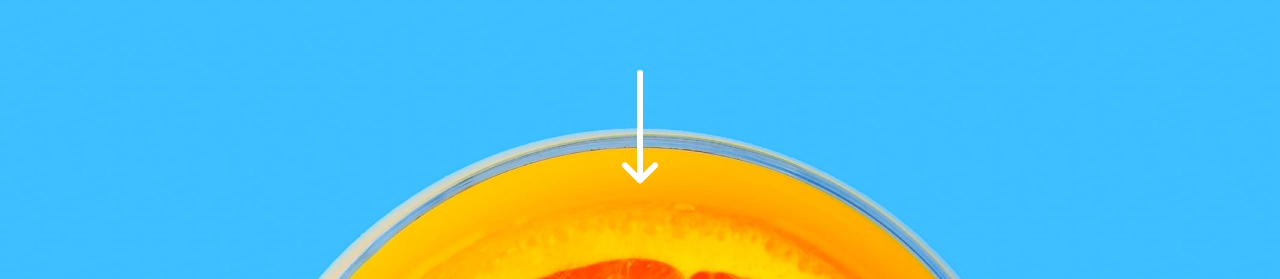
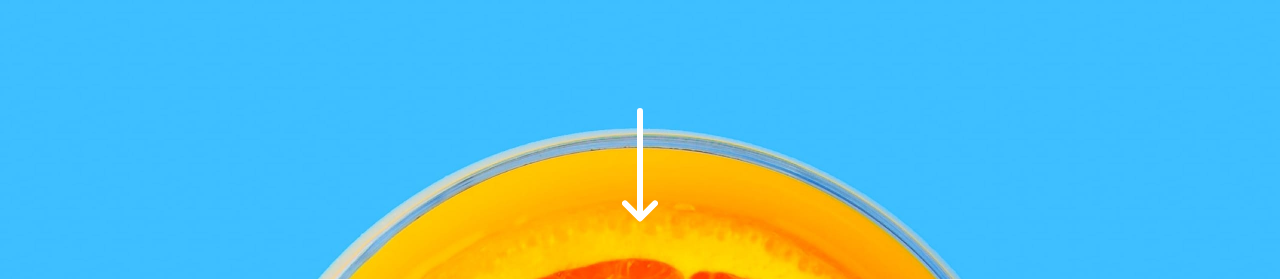
Before and after one commit to meyoh-23/sunnyhills-landing-page, a React (Create React App) app: page / in a window 1280 px wide. Shown: the part 284-563 px from the top of the page. Built offline with nearby package versions, Linux system fonts and the light colour scheme.

Commit message:
seting up the hero arrow

```diff
--- a/src/App.js
+++ b/src/App.js
@@ -1,4 +1,4 @@
-import { Box, CssBaseline } from "@mui/material";
+import { Box, CssBaseline, ThemeProvider, createTheme, styled } from "@mui/material";
 /* import Navbar from "./components/Navbar"; */
 import Hero from "./components/Hero";
 import CoreValues from "./components/CoreValues";
@@ -7,9 +7,36 @@ import Products from "./components/Products";
 import Footer from "./components/Footer";
 
 function App() {
+
+  const theme = createTheme({
+  breakpoints: {
+    values: {
+      xs: 0,
+      sm: 576,
+      md: 768,
+      lg: 992,
+      xl: 1200,
+      xxl: 1400
+    }
+  },
+})
+
+const AppCotainer= styled(Box)({
+  overflow: "hidden",
+  position: "absolute",
+  top: 0,
+  right: 0,
+  left: 0,
+  margin: "0 auto",
+  justifyContent: "center"
+})
+
   return (
     <>
+    <ThemeProvider theme={theme}>
       <CssBaseline/>
+      <Box>
+        <AppCotainer>
           <Hero/>
           <Box variant='main'>
             <CoreValues/>
@@ -17,6 +44,9 @@ function App() {
             <Products/>
           </Box>
           <Footer/>
+        </AppCotainer>
+      </Box>
+      </ThemeProvider>
     </>
   );
 }
--- a/src/components/Hero.jsx
+++ b/src/components/Hero.jsx
@@ -49,7 +49,12 @@ function Hero() {
                 alignItems: "center",
                 mx: "auto",
                 position: "absolute",
-                transform: "translateY(200%)"
+                transform: {
+                    xs: "translateY(45vh)",
+                    sm: "translateY(40vh)",
+                    md: "translateY(25vh)",
+                    lg: "translateY(35vh)"
+                }
             }}
             >
                 <img src={arrorIcon} alt="arrow" />
```
Lines whose indentation alone changed are shown as unchanged.
